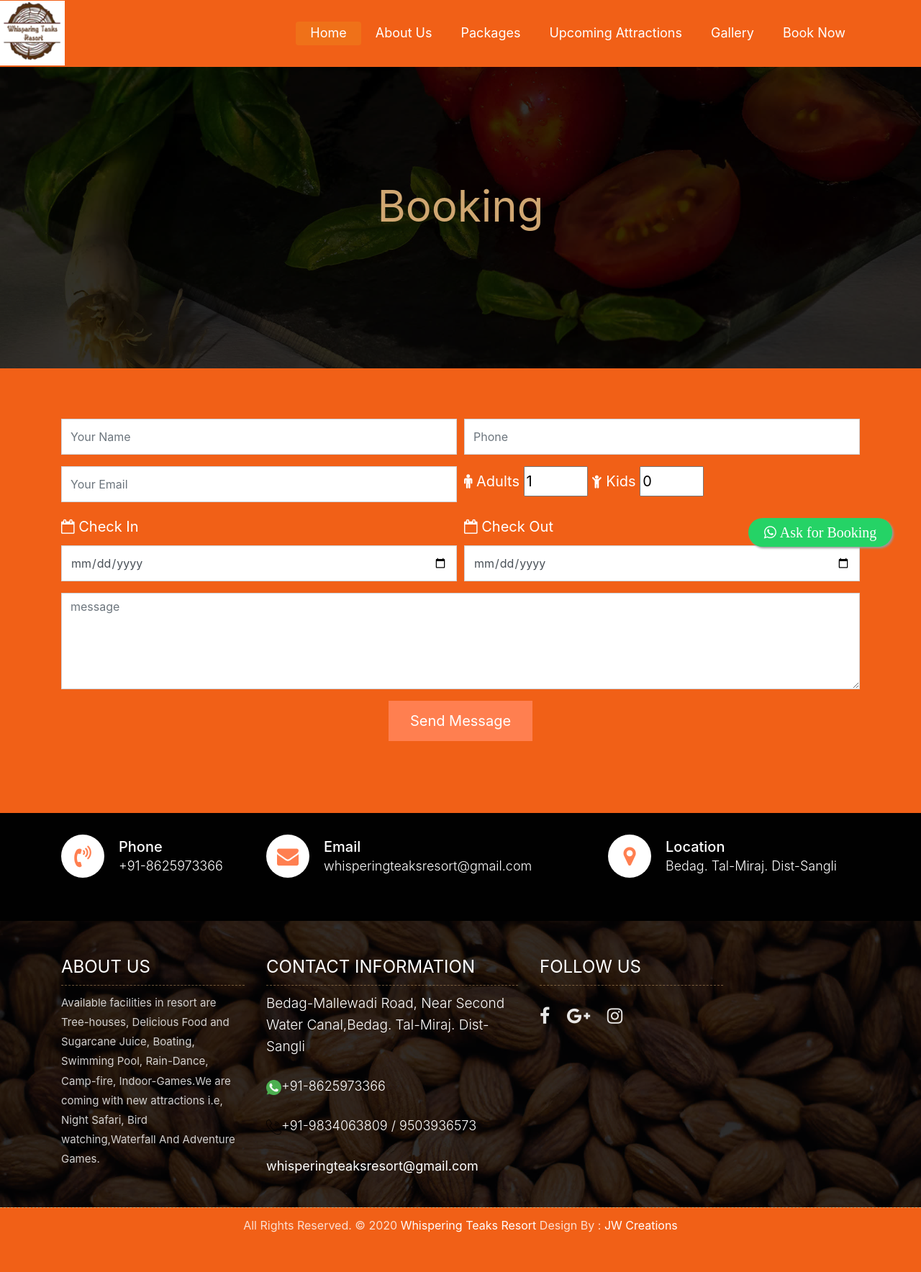
After one commit to pallavitambe1234/NargisResort, a PHP site: page /booking.php in a window 1280 px wide. The commit adds this page. Shown: the whole page at 72% size. Run offline with PHP 8.4, Linux system fonts and the light colour scheme; some libraries are stand-ins or nearby versions; some web fonts are replaced.

Commit message:
booking form done
9/2/21

```diff
--- /dev/null
+++ b/booking.php
@@ -0,0 +1,132 @@
+<!DOCTYPE html>
+<html lang="en"><!-- Basic -->
+<?php include'includes/head.php';?>
+
+
+<body>
+  <!-- Start header -->
+  <?php include'includes/header.php';?>
+  <!-- End header -->
+
+  <!-- Start All Pages -->
+  <div class="all-page-title page-breadcrumb">
+    <div class="container text-center">
+      <div class="row">
+        <div class="col-lg-12">
+          <h1>Booking</h1>
+        </div>
+      </div>
+    </div>
+  </div>
+  <!-- End All Pages -->
+
+  <!-- Start Contact -->
+
+  <div class="contact-box">
+    <div class="container">
+      <!--<div class="row">
+        <div class="col-lg-12">
+          <div class="heading-title text-center">
+            <h2>Contact</h2>-->
+            <!-- <p>Lorem Ipsum is simply dummy text of the printing and typesetting</p> -->
+          <!--</div>
+        </div>
+      </div>-->
+      <div class="row">
+        <div class="col-lg-12">
+             <div class="form">
+          <form action="back.php" method="post">
+            <div class="form-row">
+              <div class="form-group col-md-6">
+                <input type="text" name="name" class="form-control" id="name" placeholder="Your Name" data-rule="minlen:4" data-msg="Please enter at least 4 chars" />
+                <div class="validate"></div>
+              </div>
+              <div class="form-group col-md-6">
+                <input type="text" class="form-control" name="phone" id="phone" placeholder="Phone"  />
+              <div class="validate"></div>
+              </div>
+            </div>
+            <div class="form-row">
+            <div class="form-group col-md-6">
+
+                <input type="email" class="form-control" name="email" id="email" placeholder="Your Email" data-rule="email" data-msg="Please enter a valid email" />
+                <div class="validate"></div>
+              </div>
+
+              <div class="form-group col-md-6">
+              <div class="w3-half w3-margin-bottom">
+            <label><i class="fa fa-male"></i> Adults</label>
+            <input class="w3-input w3-border" type="number" value="1" name="Adults" min="1" max="6">
+             <label><i class="fa fa-child"></i> Kids</label>
+          <input class="w3-input w3-border" type="number" value="0" name="Kids" min="0" max="6">
+          </div>
+        </div>
+
+
+
+                </div>
+          </div>
+              <div class="form-row">
+            <div class="form-group col-md-6">
+              <div class="w3-half w3-margin-bottom">
+                  <label><i class="fa fa-calendar-o"></i> Check In</label>
+                  <input class="form-control" type="date"  name="CheckIn" required>
+              </div>
+            </div>
+              <div class="form-group col-md-6">
+                <div class="w3-half w3-margin-bottom">
+                <label><i class="fa fa-calendar-o"></i> Check Out</label>
+                <input class="form-control" type="date"  name="CheckOut" required>
+                </div>
+
+
+                </div>
+              </div>
+
+
+
+
+
+
+            <div class="form-group">
+              <textarea class="form-control" name="message" rows="5" id="message" placeholder="message"  data-rule="required" data-msg="Please write something for us" placeholder="Message"></textarea>
+              <div class="validate"></div>
+            </div>
+            <!-- <div class="mb-3">
+              <div class="loading">Loading</div>
+              <div class="error-message"></div>
+              <div class="sent-message">Your message has been sent. Thank you!</div>
+            </div> -->
+            <div class="text-center"><button type="submit" style= "background: #ff7f50;
+            border: 0;
+            padding: 10px 30px;
+            color: #fff;
+            transition: 0.4s;
+            cursor: pointer;" name="contact" id="contact">Send Message</button></div>
+          </form>
+        </div>
+        </div>
+      </div>
+    </div>
+  </div>
+  <!-- End Contact -->
+
+  <!-- Start Contact info -->
+
+  <?php include'includes/info.php';?>
+  <!-- End Contact info -->
+
+  <?php include'includes/footer.php';?>
+
+  <!-- End Footer -->
+
+  <a href="#" id="back-to-top" title="Back to top" style="display: none;">&uarr;</a>
+  <a href="#" id="back-to-top" title="Back to top" style="display: none;">&uarr;</a>
+  <a href="https://api.whatsapp.com/send?phone=+91-8625973366" class="whatsapp_float" target="_blank">
+    <i class="fa fa-whatsapp whatsapp-icon">  Ask for Booking</i>
+    </a>
+  <!-- ALL JS FILES -->
+    <?php include'includes/script.php';?>
+
+</body>
+</html>
--- a/includes/header.php
+++ b/includes/header.php
@@ -22,7 +22,7 @@
 							<li class="nav-item"><a class="nav-link" href="gallery.php">Gallery</a></li>
 							<!--<li class="nav-item"><a class="nav-link" href="blog-details.php">Blog</a></li>-->
 
-							<li class="nav-item"><a class="nav-link" href="contact.php">Book Now</a></li>
+							<li class="nav-item"><a class="nav-link" href="booking.php">Book Now</a></li>
 
 						<!--<li class="nav-item"><a class="nav-link" href="contact.php">Contact Us</a></li>-->
 					</ul>
```
